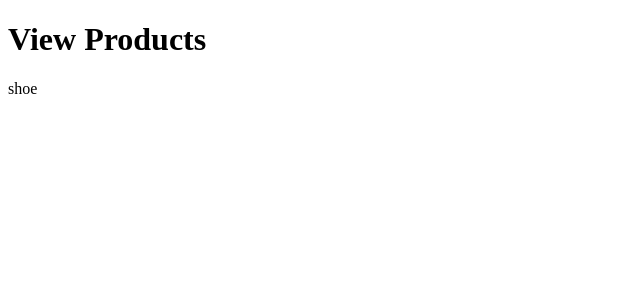
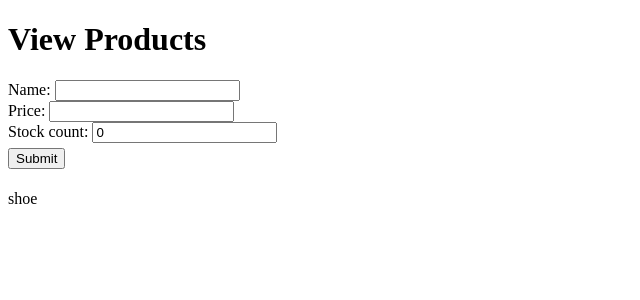
Before and after one commit to sandip-sadhukhan/django-testing, a Django app: page /products/ in a window 1280 px wide. Shown: the top 300 px of the page, without its empty margins (0-640 px from the left). Run offline with Django 5.2, Linux system fonts and the light colour scheme; data comes from the database, SQL or seed files in the repository; both versions use the stored data as it was after the commit.

Commit message:
refactor and add forms

```diff
--- /dev/null
+++ b/testing_project/products/forms.py
@@ -0,0 +1,23 @@
+from django import forms
+from products.models import Product
+
+class ProductForm(forms.ModelForm):
+    class Meta:
+        model = Product
+        fields = ('name', 'price', 'stock_count')
+
+    def clean_price(self):
+        price = self.cleaned_data.get('price')
+
+        if price < 0:
+            raise forms.ValidationError("Price cannot be negative")
+
+        return price
+
+    def clean_stock_count(self):
+        stock_count = self.cleaned_data.get('stock_count')
+
+        if stock_count < 0:
+            raise forms.ValidationError("Stock count cannot be negative")
+
+        return stock_count
--- a/testing_project/products/models.py
+++ b/testing_project/products/models.py
@@ -31,9 +31,3 @@ class Product(models.Model):
     @property
     def in_stock(self) -> bool:
         return self.stock_count > 0
-
-    def clean(self):
-        if self.price < 0:
-            raise ValidationError("Price cannot be negative")
-        if self.stock_count < 0:
-            raise ValidationError("Stock count cannot be negative")
--- a/testing_project/products/templates/products.html
+++ b/testing_project/products/templates/products.html
@@ -2,6 +2,12 @@
 
 {% block content %}
 <h1>View Products</h1>
+
+<form action="{% url 'products' %}" method="post">
+    {% csrf_token %}
+    {{form.as_div}}
+    <button type="submit" style="margin: 5px 0">Submit</button>
+</form>
 
 {% for product in products %}
 <p>{{product.name}}</p>
--- a/testing_project/products/views.py
+++ b/testing_project/products/views.py
@@ -1,10 +1,26 @@
-from django.shortcuts import render
-from .models import Product
+from django.shortcuts import render, redirect
+from products.models import Product
+from products.forms import ProductForm
+
 
 def homePage(request):
     return render(request, 'index.html')
 
 def products(request):
+    if request.method == 'POST':
+        form = ProductForm(request.POST)
+
+        if form.is_valid():
+            form.save()
+            return redirect('products')
+        else:
+            context = {
+                'products': Product.objects.all(),
+                'form': form
+            }
+            return render(request, 'products.html', context)
+
+
     products = Product.objects.all()
-    context = {'products': products}
+    context = {'products': products, 'form': ProductForm()}
     return render(request, 'products.html', context)
```
Also changed, not shown: testing_project/products/tests/test_models.py (+0 -12 lines), testing_project/db.sqlite3.
